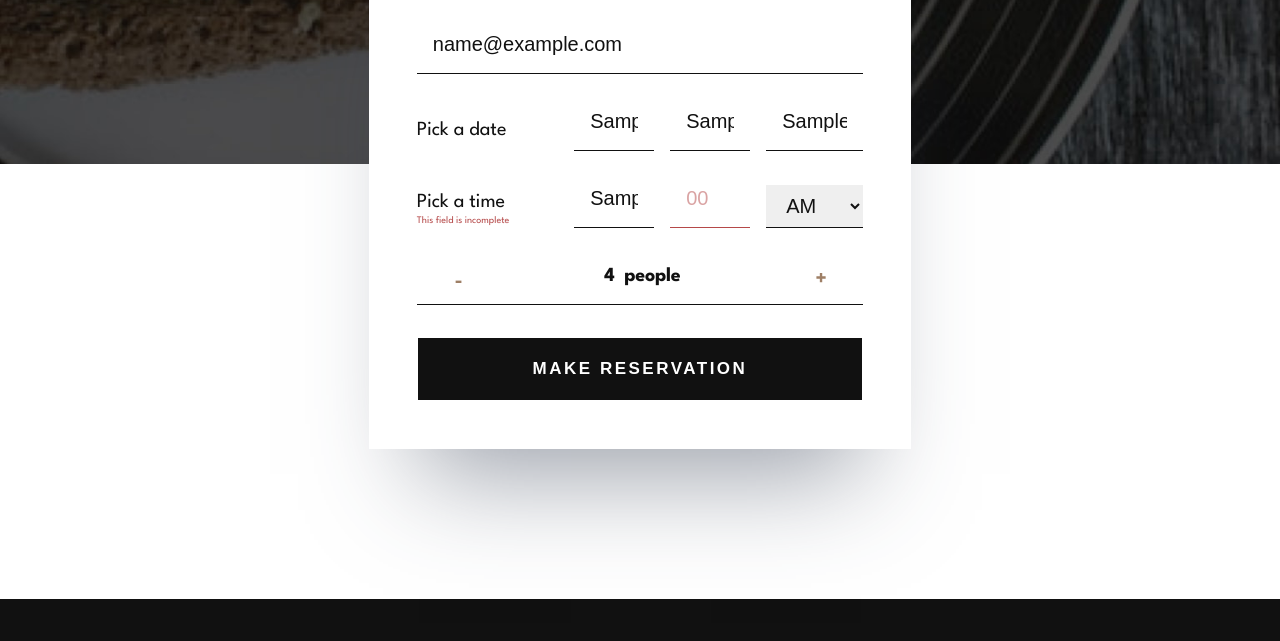
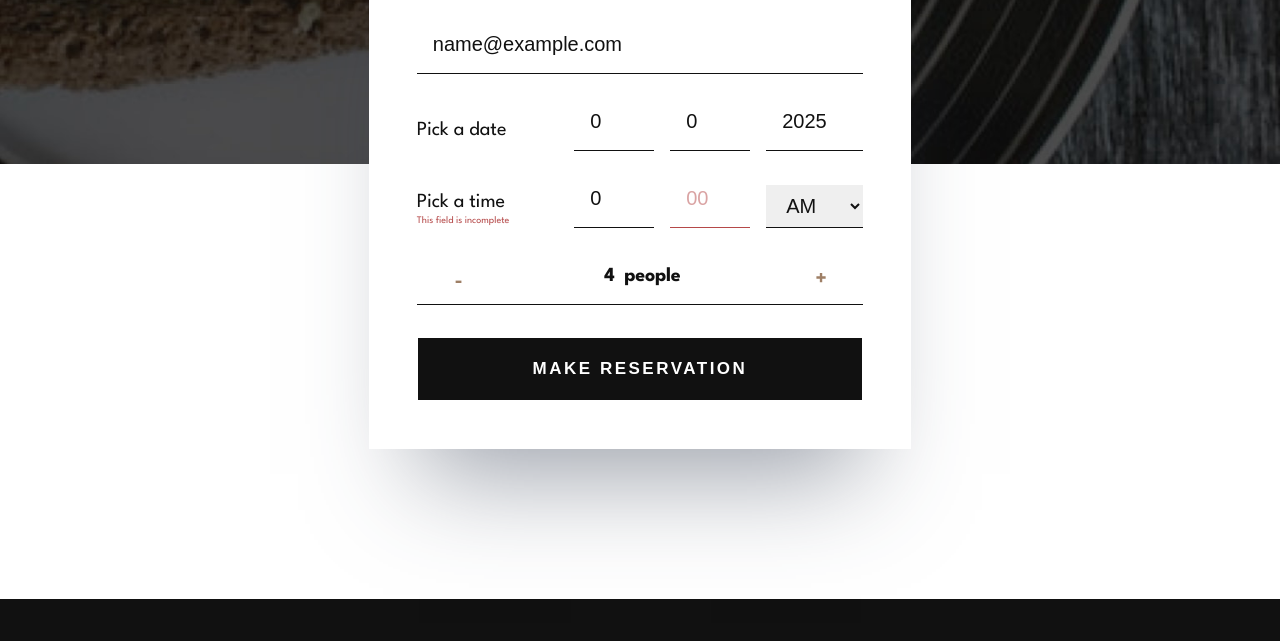
Before and after one commit to des0lt/dine-restaurant, a plain HTML site: page booking.html in a window 1280 px wide. Both pictures are taken after typing "Sample", "name@example.com", "Sample", "Sample", "Sample", "Sample" into the empty fields and a click on the button "MAKE RESERVATION". Shown: the part 436-1077 px from the top of the page. Drawn offline with Linux system fonts and the light colour scheme.

Commit message:
check form

```diff
--- a/booking.html
+++ b/booking.html
@@ -51,29 +51,30 @@
                     <div>
                         <input required type="email" placeholder="Email" class>
                         <p class="error-msg email-p">This field is required</p>
+                        <p class="error-msg email-check">Enter your email in the format: name@example.com</p>
                     </div>
                 </div>
 
                 <div class="date-picker">
                     <div>
-                        <label for="date">Pick a date</label>
+                        <label for="mounth">Pick a date</label>
                         <p class="error-msg">This field is incomplete</p>
                     </div>
                     <div class="date-picker_wrap">
-                        <input id="date" required type="text" placeholder="MM" maxlength="2">
-                        <input required type="text" placeholder="DD" maxlength="2">
-                        <input required type="text" placeholder="YYYY" maxlength="4">
+                        <input id="mounth" required type="text" placeholder="MM" maxlength="2">
+                        <input id="day" required type="text" placeholder="DD" maxlength="2">
+                        <input id="year" required type="text" placeholder="YYYY" maxlength="4">
                     </div>
                 </div>
 
                 <div class="time-picker">
                     <div>
-                        <label for="time">Pick a time</label>
+                        <label for="hours">Pick a time</label>
                         <p class="error-msg">This field is incomplete</p>
                     </div>
                     <div class="time-picker_wrap">
-                        <input id="time" required type="text" placeholder="09" maxlength="2">
-                        <input required type="text" placeholder="00" maxlength="2">
+                        <input id="hours" required type="text" placeholder="09" maxlength="2">
+                        <input id="minutes" required type="text" placeholder="00" maxlength="2">
                         <select>
                             <option class="time-picker_option">AM</option>
                             <option class="time-picker_option">PM</option>
--- a/js/booking.js
+++ b/js/booking.js
@@ -2,9 +2,16 @@ document.addEventListener('DOMContentLoaded', () => {
     //form
 
     const increaseBtn = document.querySelector('#increase'),
-    decreaseBtn = document.querySelector('#decrease'),
-    peopleCount = document.querySelector('#people-count'),
-    submitBtn = document.querySelector('#booking_submit');
+          decreaseBtn = document.querySelector('#decrease'),
+          peopleCount = document.querySelector('#people-count'),
+          submitBtn = document.querySelector('#booking_submit'),
+          mounthInput = document.querySelector('#mounth'),
+          dayInput = document.querySelector('#day'),
+          yearInput = document.querySelector('#year'),
+          hoursInput = document.querySelector('#hours'),
+          minutesInput = document.querySelector('#minutes'),
+          emailInput = document.querySelector('input[placeholder="Email"]'),
+          emailFormat = document.querySelector('.email-check');
 
     const inputs = document.querySelectorAll('input');
 
@@ -31,6 +38,135 @@ document.addEventListener('DOMContentLoaded', () => {
         checkForm();
     })
 
+    emailInput.addEventListener("blur", () => {
+        const email = emailInput.value.trim();
+
+        const emailPattern = /^[^\s@]+@[^\s@]+\.[^\s@]+$/;
+
+        if (!emailPattern.test(email)) {
+            emailInput.classList.add('error-state');
+            emailFormat.style.display = 'block';
+        } else {
+            emailInput.classList.remove('error-state');
+            emailFormat.style.display = 'none';
+        }
+    });
+
+    mounthInput.addEventListener("input", () => {
+        let val = mounthInput.value;
+        val = val.replace(/\D/g, "");
+
+        if (val !== "") {
+            const num = parseInt(val, 10);
+            if (num < 1) val = "1";
+            else if (num > 12) val = "12";
+            else val = String(num);
+        }
+
+        mounthInput.value = val;
+    });
+    mounthInput.addEventListener("blur", () => {
+        let val = mounthInput.value;
+
+        if (val.length < 2) {
+            val = `0${val}`
+        }
+
+        mounthInput.value = val;
+    });
+
+    dayInput.addEventListener("input", () => {
+        let val = dayInput.value;
+        val = val.replace(/\D/g, "");
+
+        if (val !== "") {
+            const num = parseInt(val, 10);
+            if (num < 1) val = "1";
+            else if (num > 31) val = "31";
+            else val = String(num);
+        }
+
+        dayInput.value = val;
+    });
+    dayInput.addEventListener("blur", () => {
+        let val = dayInput.value;
+
+        if (val.length < 2) {
+            val = `0${val}`
+        }
+
+        dayInput.value = val;
+    });
+
+    yearInput.addEventListener("input", () => {
+        let val = yearInput.value;
+        val = val.replace(/\D/g, "");
+
+        if (val !== "") {
+            const num = parseInt(val, 10);
+            if (num < 1) val = "2025";
+            else if (num > 2030) val = "2030";
+            else val = String(num);
+        }
+
+        yearInput.value = val;
+    });
+    yearInput.addEventListener("blur", () => {
+        let val = yearInput.value;
+
+        if (val < 2025) {
+            val = `2025`
+        }
+
+        yearInput.value = val;
+    });
+
+    hoursInput.addEventListener("input", () => {
+        let val = hoursInput.value;
+        val = val.replace(/\D/g, "");
+
+        if (val !== "") {
+            const num = parseInt(val, 10);
+            if (num < 0) val = "0";
+            else if (num > 23) val = "23";
+            else val = String(num);
+        }
+
+        hoursInput.value = val;
+    });
+    hoursInput.addEventListener("blur", () => {
+        let val = hoursInput.value;
+
+        if (val.length < 2) {
+            val = `0${val}`
+        }
+
+        hoursInput.value = val;
+    });
+
+    minutesInput.addEventListener("input", () => {
+        let val = minutesInput.value;
+        val = val.replace(/\D/g, "");
+
+        if (val !== "") {
+            const num = parseInt(val, 10);
+            if (num < 0) val = "0";
+            else if (num > 59) val = "59";
+            else val = String(num);
+        }
+
+        minutesInput.value = val;
+    });
+    minutesInput.addEventListener("blur", () => {
+        let val = minutesInput.value;
+
+        if (val.length < 2) {
+            val = `0${val}`
+        }
+
+        minutesInput.value = val;
+    });
+
     function checkForm() {
         let dateGroup = document.querySelectorAll('.date-picker_wrap input');
         let timeGroup = document.querySelectorAll('.time-picker_wrap input');
@@ -38,7 +174,6 @@ document.addEventListener('DOMContentLoaded', () => {
               timeLabel = document.querySelector('.time-picker div p'),
               nameInput = document.querySelector('input[placeholder="Name"]'),
               nameP = document.querySelector('.name-p'),
-              emailInput = document.querySelector('input[placeholder="Email"]'),
               emailP = document.querySelector('.email-p');
 
         inputs.forEach(input => {
```
